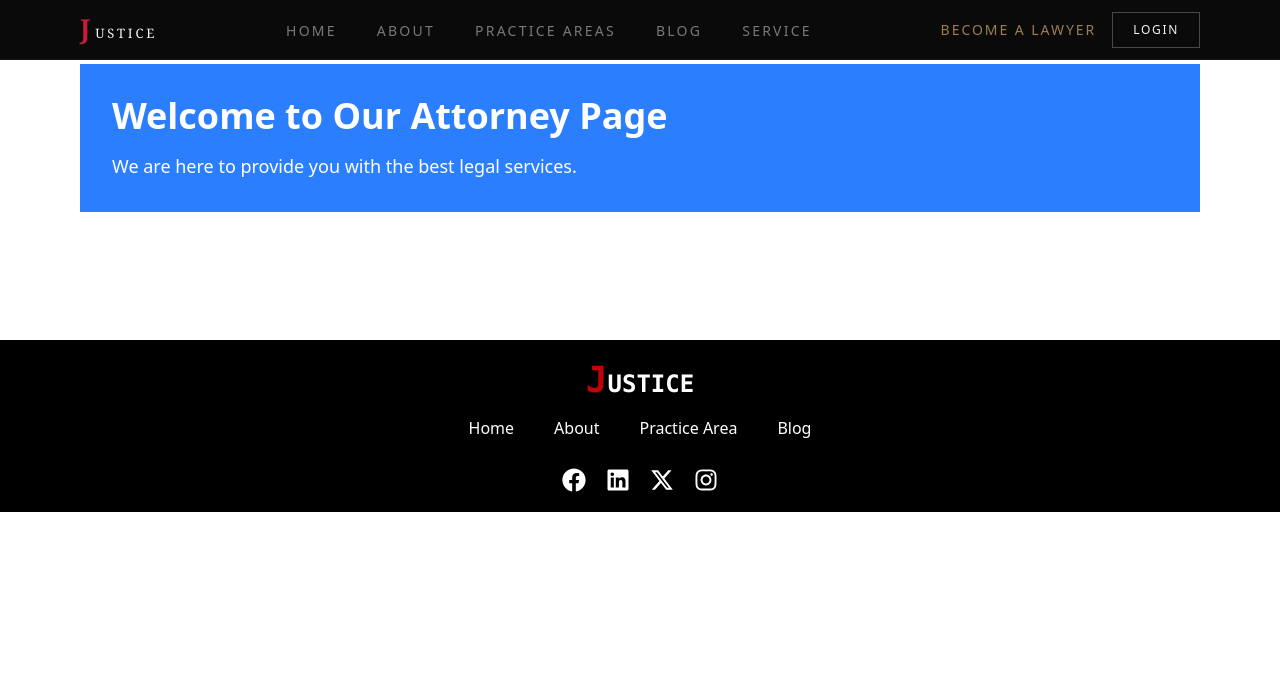
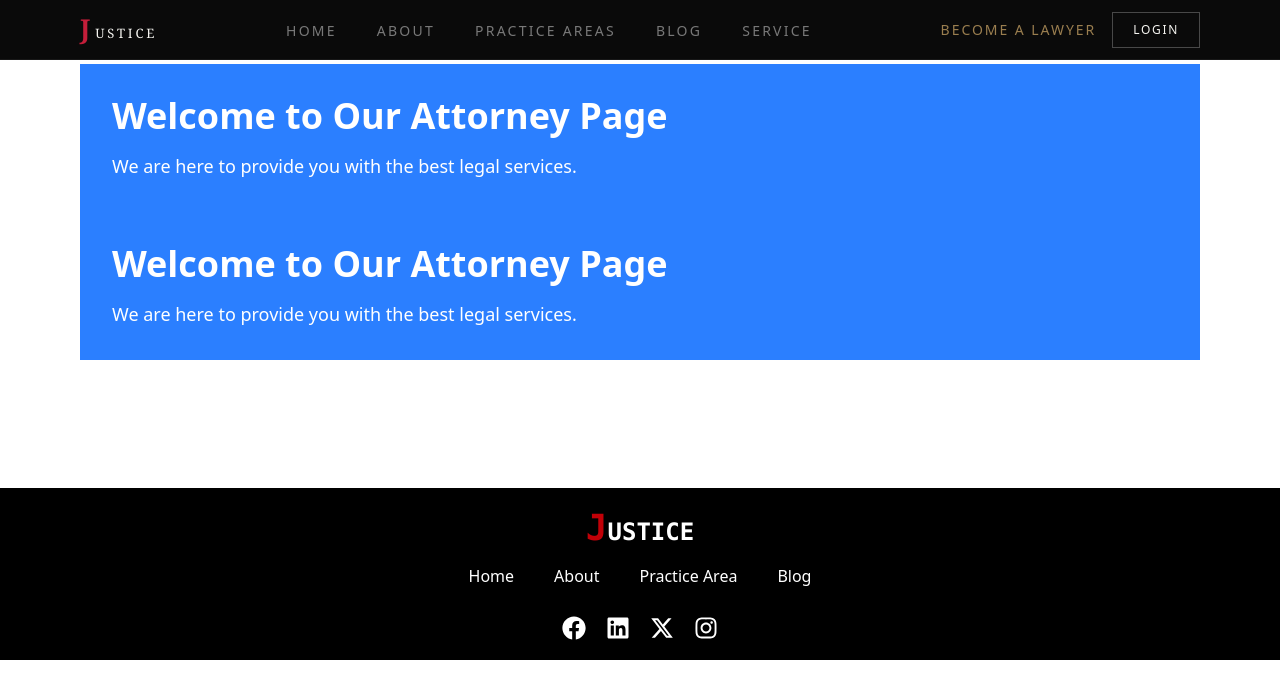
Before and after one commit to nazmul910/Lawyer-Frontend, a Next.js app: page /attorney in a window 1280 px wide. Shown: the top 698 px of the page. Built offline with nearby package versions, Linux system fonts and the light colour scheme; a web font is replaced by a local one.

Commit message:
feat: add duplicate Hero component to AttorneyPage for enhanced visibility

```diff
--- a/app/(home)/attorney/page.jsx
+++ b/app/(home)/attorney/page.jsx
@@ -5,6 +5,7 @@ export default function AttorneyPage() {
     <div className="container1 py-16">
 
         <Hero/>
+         <Hero/>
 
     </div>
   );
```
